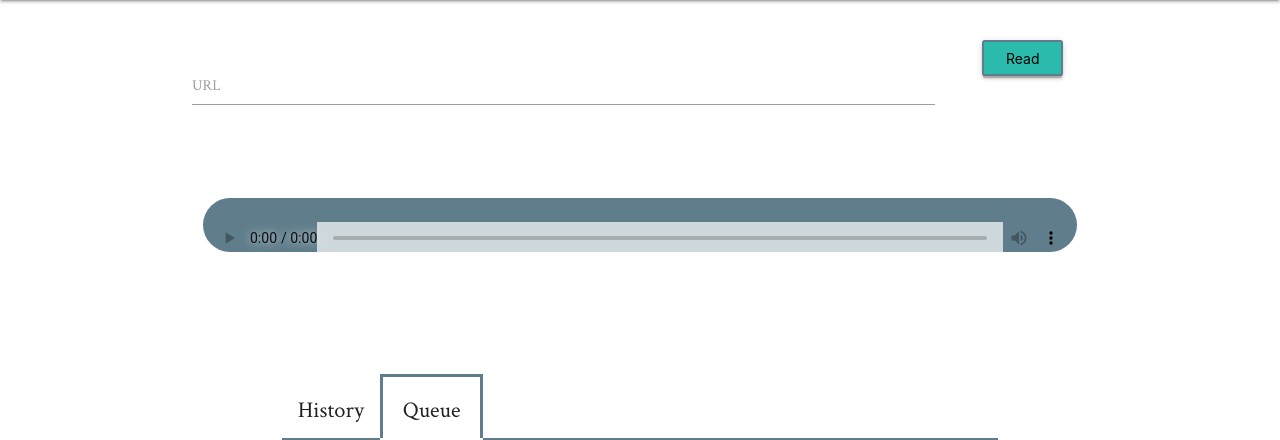
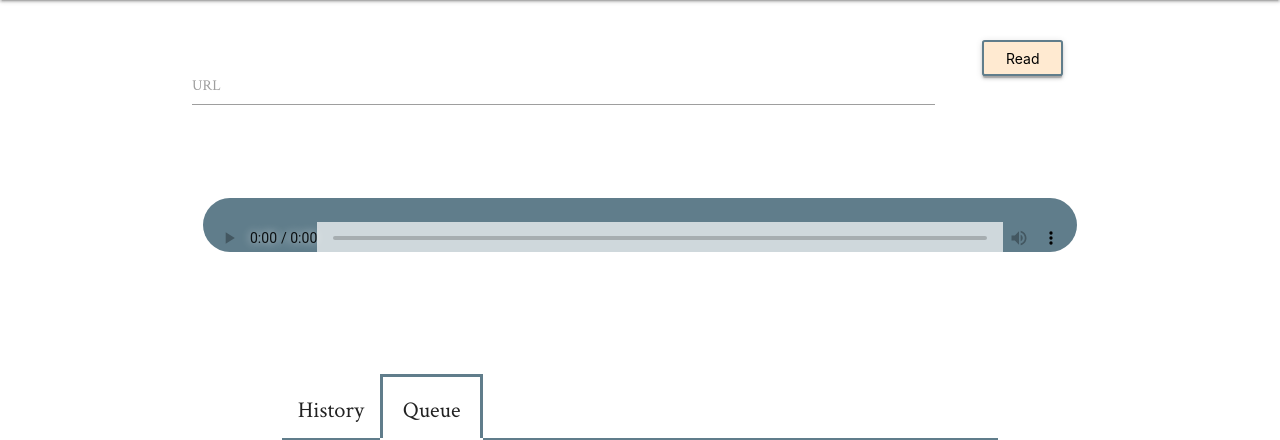
Before and after one commit to shawnpoconnor/articleSound, a Rails app: page /users/1 in a window 1280 px wide, with the pointer over the restyled element. Shown: the part 94-534 px from the top of the page. Run offline with Rails 7, Linux system fonts and the light colour scheme; a user stored in the database is signed in; style sheets or scripts are compiled from the project's sources; parts of the project's set-up code (start-up, migrations or seed data) failed here and were passed over; some libraries are stand-ins or nearby versions.

Commit message:
add button hover color

```diff
--- a/app/assets/stylesheets/simple.scss
+++ b/app/assets/stylesheets/simple.scss
@@ -50,6 +50,11 @@ h1{
   border: 2px solid $primary-color;
   text-transform: none;
   color:$primary-color;
+}
+
+.btn:hover {
+  background-color: #FFEAD1;
+  color: black;
 }
 
 nav{
--- a/app/assets/stylesheets/users.scss
+++ b/app/assets/stylesheets/users.scss
@@ -84,8 +84,9 @@ audio::-webkit-media-controls-timeline{
   margin-top:10%;
   border-bottom:3px solid $primary-color;
 
+
   td{
-    padding: 0px 5px
+    padding: 0px 5px;
   }
 }
 
@@ -114,6 +115,8 @@ td h4{
     padding: 8px;
   }
 }
+
+
 
 @media #{$small-and-down}{
   #player{
--- a/db/seeds.rb
+++ b/db/seeds.rb
@@ -16,6 +16,7 @@ admins << brun
 admins << shawno
 admins << kitty
 users = []
+
 10.times do
   user = User.new( username:Faker::Name.first_name,
                         password:"password12345",
```
